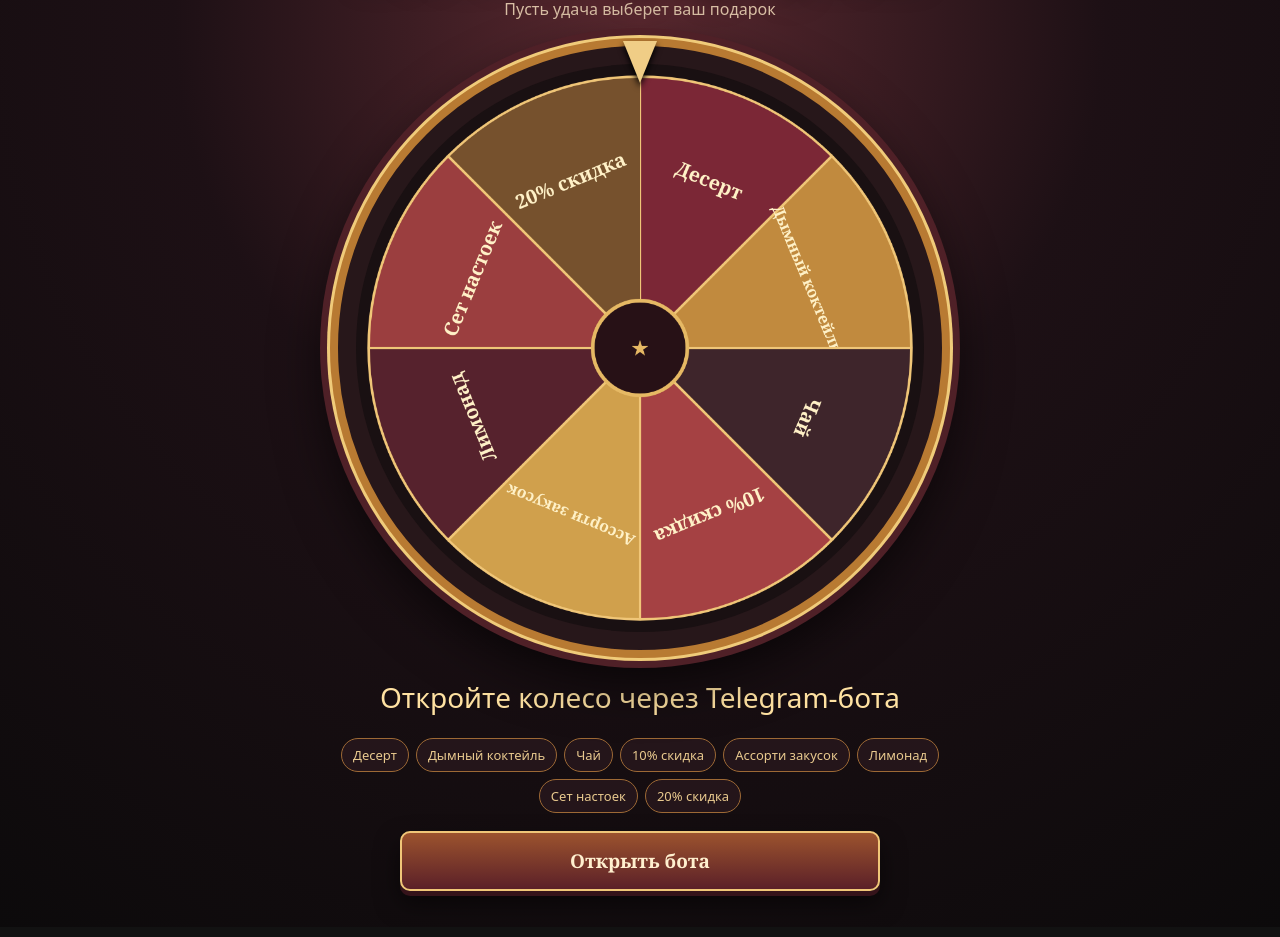
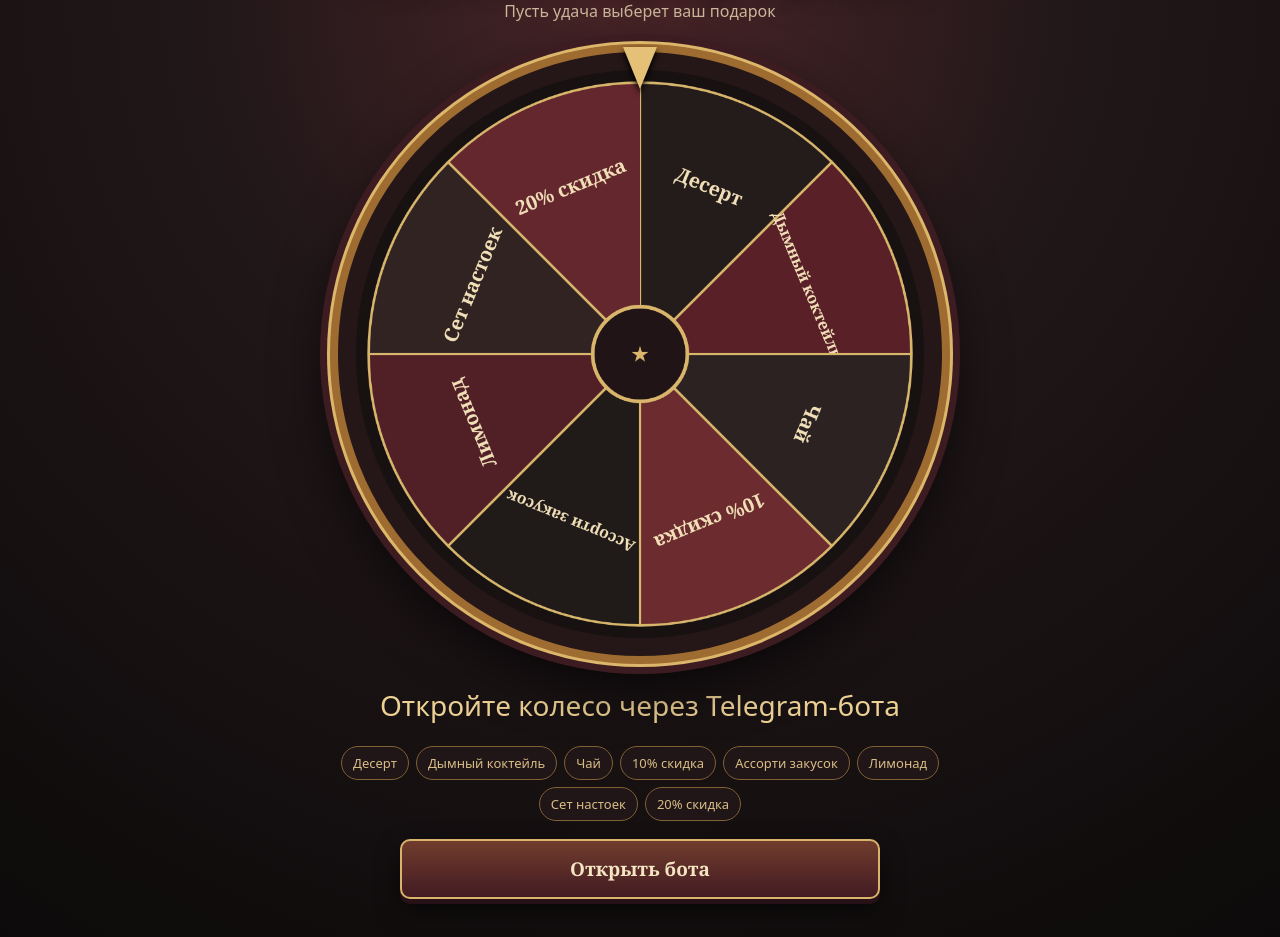
Before and after one commit to KarLeone586/dub, a plain HTML site: page index.html in a window 1280 px wide. Shown: the part 137-1074 px from the top of the page. Drawn offline with Linux system fonts and the light colour scheme.

Commit message:
Update index.html

```diff
--- a/index.html
+++ b/index.html
@@ -3,7 +3,7 @@
 <head>
 <meta charset="utf-8">
 <meta name="viewport" content="width=device-width,initial-scale=1">
-<meta name="theme-color" content="#241016">
+<meta name="theme-color" content="#171112">
 <title>Колесо фортуны</title>
 
 <style>
@@ -13,8 +13,9 @@ html{color-scheme:dark}
 body{
   margin:0;
   min-height:100svh;
-  background:radial-gradient(circle at 50% 15%,#5b2930 0,#1d1015 42%,#0c0a0b 100%);
-  color:#f7ead0;
+  background:
+    radial-gradient(circle at 50% 12%,#4a2528 0,#211719 38%,#0c0a0a 100%);
+  color:#f3e4c5;
   font:16px system-ui,sans-serif;
   display:grid;
   place-items:center
@@ -22,12 +23,12 @@ body{
 
 .page{
   width:min(100%,780px);
-  padding:24px 16px 36px;
+  padding:26px 16px 38px;
   text-align:center
 }
 
 .eyebrow{
-  color:#e8bb73;
+  color:#cba366;
   letter-spacing:3px;
   font-size:11px;
   text-transform:uppercase
@@ -37,19 +38,19 @@ body{
 .eyebrow:after{
   content:'✦';
   margin:0 10px;
-  color:#c89045
+  color:#9a7038
 }
 
 h1{
-  margin:10px 0 22px;
+  margin:12px 0 20px;
   font:700 clamp(36px,8vw,64px)/1 Georgia,serif;
-  color:#f6d28b;
-  text-shadow:0 3px #4b1d24,0 10px 30px #000
+  color:#e8c477;
+  text-shadow:0 3px #351b20,0 10px 30px #000
 }
 
 .sub{
-  color:#d9bfa5;
-  margin:0 auto 18px
+  color:#cbb79b;
+  margin:0 auto 22px
 }
 
 .wheel-wrap{
@@ -57,12 +58,12 @@ h1{
   width:min(100%,620px);
   margin:auto;
   padding:18px;
-  border:8px solid #b87a32;
+  border:8px solid #9e6b30;
   border-radius:50%;
-  background:#27171a;
+  background:#251718;
   box-shadow:
-    0 0 0 3px #f0cb7a,
-    0 0 0 10px #4f2027,
+    0 0 0 3px #dcb66a,
+    0 0 0 10px #3d1c21,
     0 20px 55px #000b
 }
 
@@ -72,7 +73,7 @@ h1{
   inset:-29px;
   display:grid;
   place-items:center;
-  color:#e1b76c;
+  color:#cda961;
   font:700 12px Georgia;
   letter-spacing:3px;
   pointer-events:none
@@ -85,7 +86,7 @@ h1{
   left:calc(50% - 17px);
   border-left:17px solid transparent;
   border-right:17px solid transparent;
-  border-top:42px solid #f0cd86;
+  border-top:42px solid #e4c176;
   filter:drop-shadow(0 4px 3px #000)
 }
 
@@ -94,7 +95,7 @@ canvas{
   width:100%;
   height:auto;
   border-radius:50%;
-  background:#191012;
+  background:#171112;
   will-change:transform;
   transform:translateZ(0);
   transition:transform 4s cubic-bezier(.12,.75,.18,1)
@@ -102,9 +103,9 @@ canvas{
 
 .result{
   min-height:48px;
-  margin:20px 0 12px;
+  margin:22px 0 12px;
   font-size:clamp(20px,4vw,28px);
-  color:#ffe2a2
+  color:#ecd094
 }
 
 .prizes{
@@ -118,22 +119,22 @@ canvas{
 
 .prizes span{
   padding:7px 11px;
-  border:1px solid #9d6935;
+  border:1px solid #806035;
   border-radius:999px;
-  background:#24151a;
-  color:#e8c98e;
+  background:#211617;
+  color:#d8bd86;
   font-size:13px
 }
 
 button{
   width:min(100%,480px);
   min-height:60px;
-  border:2px solid #f0c678;
+  border:2px solid #d8b36a;
   border-radius:10px;
-  background:linear-gradient(#9c532e,#5b2028);
-  color:#fff0cf;
+  background:linear-gradient(#713c2d,#421b22);
+  color:#f5e5c2;
   font:700 19px Georgia;
-  box-shadow:0 5px 0 #35131a,0 12px 25px #0008;
+  box-shadow:0 5px 0 #271016,0 12px 25px #0008;
   cursor:pointer
 }
 
@@ -168,7 +169,7 @@ button:disabled{
 
   <div class="wheel-wrap">
     <div class="pointer"></div>
-    <canvas id="wheel" width="900" height="900" aria-label="Колесо фортуны"></canvas>
+    <canvas id="wheel" width="900" height="900"></canvas>
   </div>
 
   <div id="result" class="result">
@@ -204,20 +205,20 @@ const prizes=[
 ];
 
 const colors=[
-  '#7b2736',
-  '#c18a3e',
-  '#3e252b',
-  '#a54143',
-  '#d0a04c',
-  '#56222d',
-  '#9b3e3f',
-  '#76512d'
+  '#241b1b',
+  '#5a2028',
+  '#2b2221',
+  '#6b2b2f',
+  '#201a19',
+  '#512026',
+  '#302322',
+  '#64272d'
 ];
 
-const c=document.querySelector('#wheel');
-const x=c.getContext('2d');
-const btn=document.querySelector('#spin');
-const out=document.querySelector('#result');
+const canvas=document.querySelector('#wheel');
+const ctx=canvas.getContext('2d');
+const button=document.querySelector('#spin');
+const result=document.querySelector('#result');
 
 let angle=0;
 let busy=false;
@@ -226,50 +227,51 @@ prizes.forEach((prize,index)=>{
   const start=-Math.PI/2+index*2*Math.PI/prizes.length;
   const end=start+2*Math.PI/prizes.length;
 
-  x.beginPath();
-  x.moveTo(450,450);
-  x.arc(450,450,430,start,end);
-  x.fillStyle=colors[index];
-  x.fill();
+  ctx.beginPath();
+  ctx.moveTo(450,450);
+  ctx.arc(450,450,430,start,end);
+  ctx.fillStyle=colors[index];
+  ctx.fill();
 
-  x.strokeStyle='#f0c678';
-  x.lineWidth=4;
-  x.stroke();
+  ctx.strokeStyle='#d7b66c';
+  ctx.lineWidth=4;
+  ctx.stroke();
 
-  x.save();
-  x.translate(450,450);
-  x.rotate((start+end)/2);
-  x.translate(285,0);
-  x.rotate(Math.PI/2);
+  ctx.save();
+  ctx.translate(450,450);
+  ctx.rotate((start+end)/2);
+  ctx.translate(285,0);
+  ctx.rotate(Math.PI/2);
 
-  x.fillStyle='#fff1c7';
-  x.font='700 '+(prize.length>13?'25':'31')+'px Georgia';
-  x.textAlign='center';
-  x.textBaseline='middle';
-  x.fillText(prize,0,0);
+  ctx.fillStyle='#f1dfb8';
+  ctx.font='700 '+(prize.length>13?'25':'31')+'px Georgia';
+  ctx.textAlign='center';
+  ctx.textBaseline='middle';
+  ctx.fillText(prize,0,0);
 
-  x.restore();
+  ctx.restore();
 });
 
-x.beginPath();
-x.arc(450,450,75,0,Math.PI*2);
-x.fillStyle='#271116';
-x.fill();
+ctx.beginPath();
+ctx.arc(450,450,75,0,Math.PI*2);
+ctx.fillStyle='#211416';
+ctx.fill();
 
-x.strokeStyle='#e6b964';
-x.lineWidth=6;
-x.stroke();
+ctx.strokeStyle='#d9b66b';
+ctx.lineWidth=6;
+ctx.stroke();
 
-x.fillStyle='#e6b964';
-x.font='34px Georgia';
-x.textAlign='center';
-x.fillText('★',450,462);
+ctx.fillStyle='#d9b66b';
+ctx.font='34px Georgia';
+ctx.textAlign='center';
+ctx.fillText('★',450,462);
 
-const tg=window.Telegram?.WebApp;
-const initData=tg?.initData||'';
+const telegram=window.Telegram?.WebApp;
+const initData=telegram?.initData||'';
 
-async function req(path,extra={}){
+async function request(path,extra={}){
   const controller=new AbortController();
+
   const timer=setTimeout(()=>{
     controller.abort();
   },12000);
@@ -300,11 +302,11 @@ async function req(path,extra={}){
 }
 
 function showUsed(data){
-  out.textContent='Ваш приз: '+data.prize;
-  btn.disabled=true;
-  btn.textContent='Прокрут использован';
+  result.textContent='Ваш приз: '+data.prize;
+  button.disabled=true;
+  button.textContent='Прокрут использован';
 
-  c.style.transform=
+  canvas.style.transform=
     'rotate('+
     (360-(data.index+.5)*360/prizes.length)+
     'deg)';
@@ -312,11 +314,11 @@ function showUsed(data){
 
 async function load(){
   if(!initData){
-    out.textContent='Откройте колесо через Telegram-бота';
-    btn.textContent='Открыть бота';
-    btn.disabled=false;
+    result.textContent='Откройте колесо через Telegram-бота';
+    button.textContent='Открыть бота';
+    button.disabled=false;
 
-    btn.onclick=()=>{
+    button.onclick=()=>{
       location.href='https://t.me/Dubrovka86_bot';
     };
 
@@ -324,24 +326,24 @@ async function load(){
   }
 
   try{
-    const data=await req('/api/status');
+    const data=await request('/api/status');
 
     if(data.used){
       showUsed(data);
     }else{
-      btn.disabled=false;
-      btn.textContent='Крутить колесо';
-      btn.onclick=spin;
+      button.disabled=false;
+      button.textContent='Крутить колесо';
+      button.onclick=spin;
     }
   }catch(error){
-    out.textContent=
+    result.textContent=
       error.name==='AbortError'
         ? 'Сервер отвечает слишком долго. Попробуйте ещё раз.'
         : 'Не удалось загрузить колесо. Попробуйте ещё раз.';
 
-    btn.textContent='Повторить';
-    btn.disabled=false;
-    btn.onclick=load;
+    button.textContent='Повторить';
+    button.disabled=false;
+    button.onclick=load;
   }
 }
 
@@ -349,11 +351,11 @@ async function spin(){
   if(busy)return;
 
   busy=true;
-  btn.disabled=true;
-  btn.textContent='Колесо вращается…';
+  button.disabled=true;
+  button.textContent='Колесо вращается…';
 
   try{
-    const data=await req('/api/spin',{
+    const data=await request('/api/spin',{
       requestId:crypto.randomUUID()
     });
 
@@ -371,35 +373,35 @@ async function spin(){
 
     angle+=1800+extra;
 
-    c.style.transform='rotate('+angle+'deg)';
+    canvas.style.transform='rotate('+angle+'deg)';
 
     await new Promise(resolve=>{
       setTimeout(resolve,4100);
     });
 
-    out.textContent='Ваш приз: '+data.prize;
-    btn.textContent='Прокрут использован';
+    result.textContent='Ваш приз: '+data.prize;
+    button.textContent='Прокрут использован';
 
-    await req('/api/notify').catch(()=>{
-      // Уведомление необязательно для работы колеса
+    await request('/api/notify').catch(()=>{
+      // уведомление необязательно для работы колеса
     });
   }catch(error){
-    out.textContent=
+    result.textContent=
       error.name==='AbortError'
         ? 'Сервер отвечает слишком долго. Попробуйте ещё раз.'
         : 'Не удалось завершить вращение. Попробуйте ещё раз.';
 
-    btn.textContent='Повторить';
-    btn.disabled=false;
-    btn.onclick=load;
+    button.textContent='Повторить';
+    button.disabled=false;
+    button.onclick=load;
   }finally{
     busy=false;
   }
 }
 
-if(tg){
-  tg.ready();
-  tg.expand();
+if(telegram){
+  telegram.ready();
+  telegram.expand();
 }
 
 load();
```
